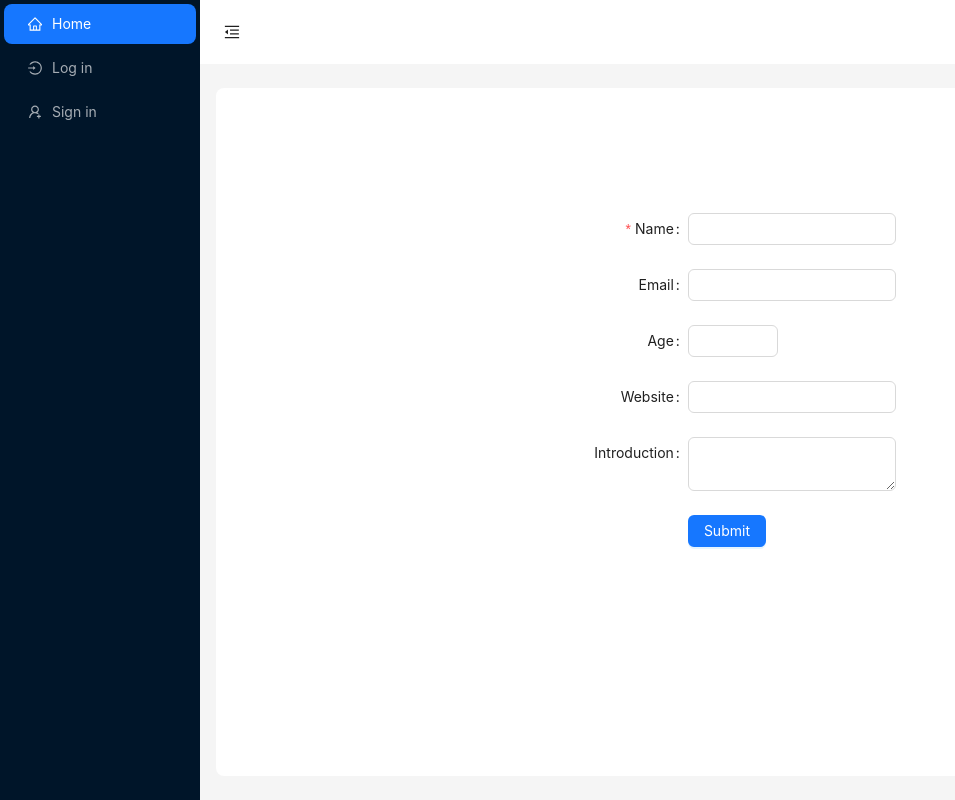
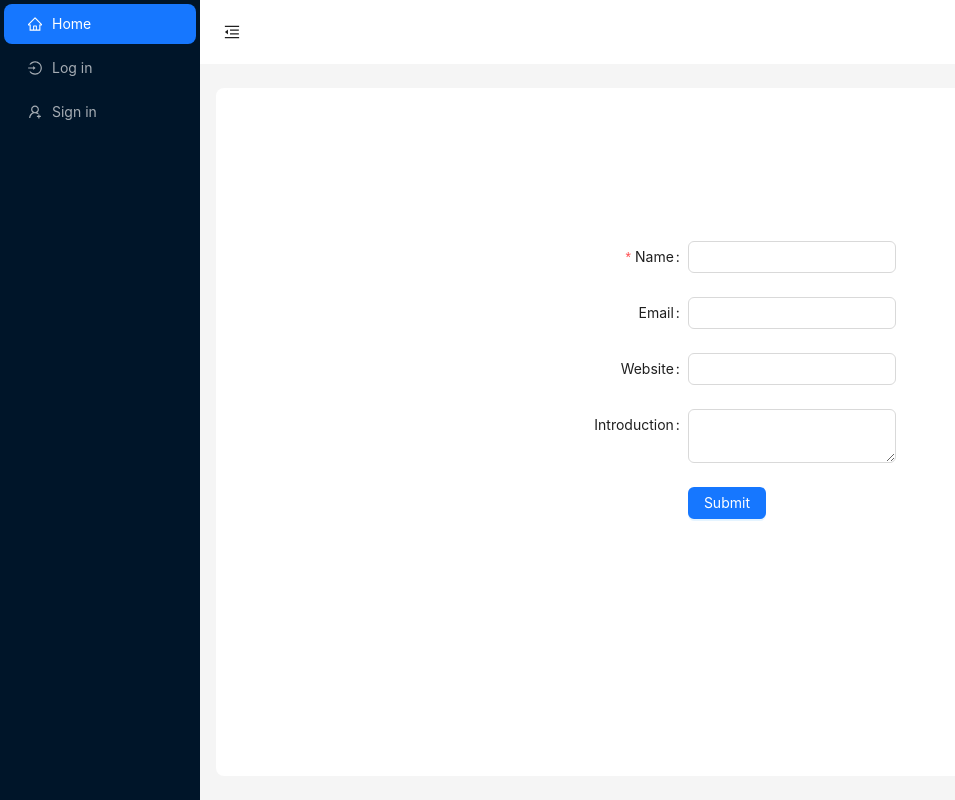
Before and after one commit to Muhammad-Devel/to-rt-zakaz, a React (Vite) app: page /signin in a window 1280 px wide. Shown: the whole page, without its empty margins (0-955 px from the left). Built offline with nearby package versions, Linux system fonts and the light colour scheme.

Commit message:
show sign in page

```diff
--- a/src/pages/login.jsx
+++ b/src/pages/login.jsx
@@ -63,7 +63,7 @@ const Login = () => {
           <Button block type="primary" htmlType="submit">
             Log in
           </Button>
-          or <a href="">Register now!</a>
+          or <a href="signin">Register now!</a>
         </Form.Item>
       </Form>
     </Row>
--- a/src/pages/signin.jsx
+++ b/src/pages/signin.jsx
@@ -39,7 +39,7 @@ const Signin = () => (
       name="nest-messages"
       onFinish={onFinish}
       style={{
-        maxWidth: 600,
+        maxWidth: 800,
       }}
       validateMessages={validateMessages}
     >
@@ -65,19 +65,7 @@ const Signin = () => (
       >
         <Input />
       </Form.Item>
-      <Form.Item
-        name={["user", "age"]}
-        label="Age"
-        rules={[
-          {
-            type: "number",
-            min: 0,
-            max: 99,
-          },
-        ]}
-      >
-        <InputNumber />
-      </Form.Item>
+
       <Form.Item name={["user", "website"]} label="Website">
         <Input />
       </Form.Item>
```
